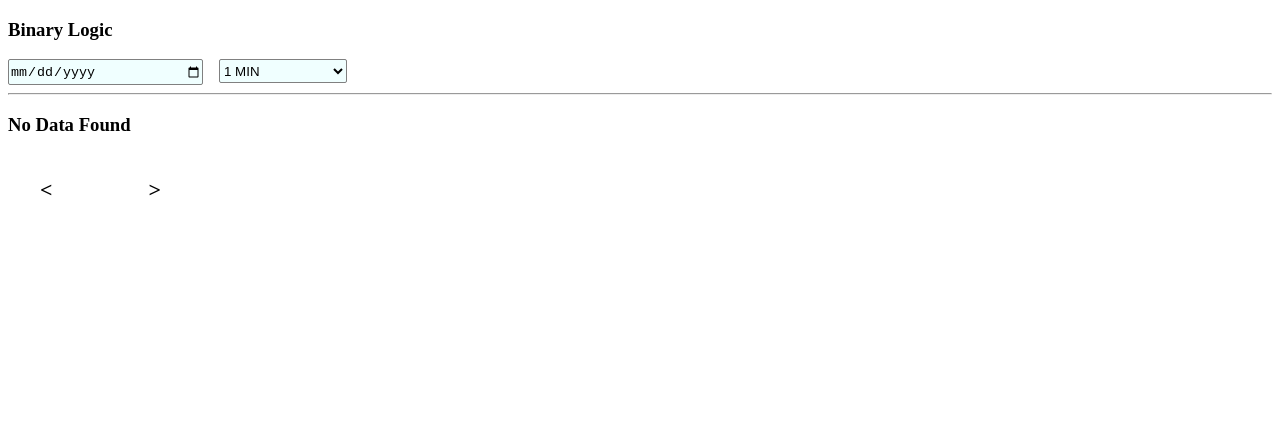
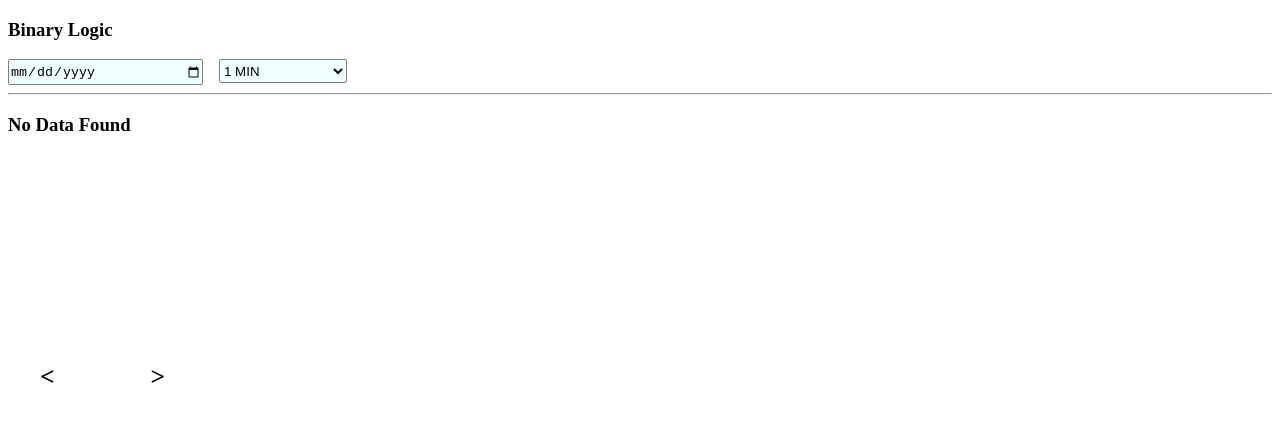
Before and after one commit to harsha1238/binary, a React (Vite) app: page / in a window 1280 px wide. Shown: the top 422 px of the page. Built offline with nearby package versions, Linux system fonts and the light colour scheme.

Commit message:
stylying easy boytton

```diff
--- a/src/components/home.jsx
+++ b/src/components/home.jsx
@@ -147,7 +147,7 @@ let count=res.map((item,index)=>{
                 </textarea>
             </div>
         </div> : <><h3>No Data Found</h3>
-                {easyComp()}
+                <h3 style={{marginTop:"200px"}}>{easyComp()}</h3>
         </>}
     </>
 }
```
